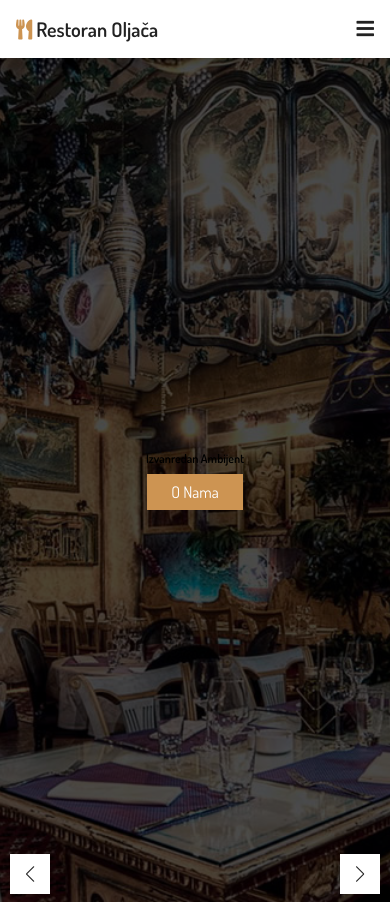
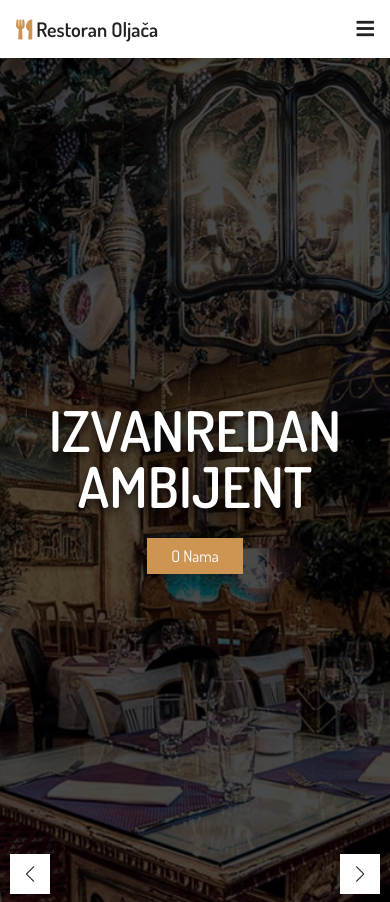
Before and after one commit to NikolaOljaca/zavrsnirad, a plain HTML site: page index.html in a window 390 px wide. Shown: the top 902 px of the page. Drawn offline with nearby package versions, Linux system fonts and the light colour scheme; some packages are replaced by stand-ins of ours; a script that the page names is missing.

Commit message:
Update style.css

```diff
--- a/css/style.css
+++ b/css/style.css
@@ -183,7 +183,7 @@ section{
    animation:fadeIn 0.4s cubic-bezier(.54,1.3,.63,1.34) .2s backwards;
 }
 
-.home .slide .content h3{
+.home .slide .content h1{
    font-size: 8vw;
    text-transform: uppercase;
    color:var(--white);
@@ -731,7 +731,7 @@ section{
       font-size: 55%;
    }
 
-   .home .slide .content h3{
+   .home .slide .content h1{
       font-size: 15vw;
    }
 
@@ -784,7 +784,7 @@ section{
       font-size: 50%;
    }
 
-   .home .slide .content h3{
+   .home .slide .content h1{
       font-size: 7rem;
    }
 
```
